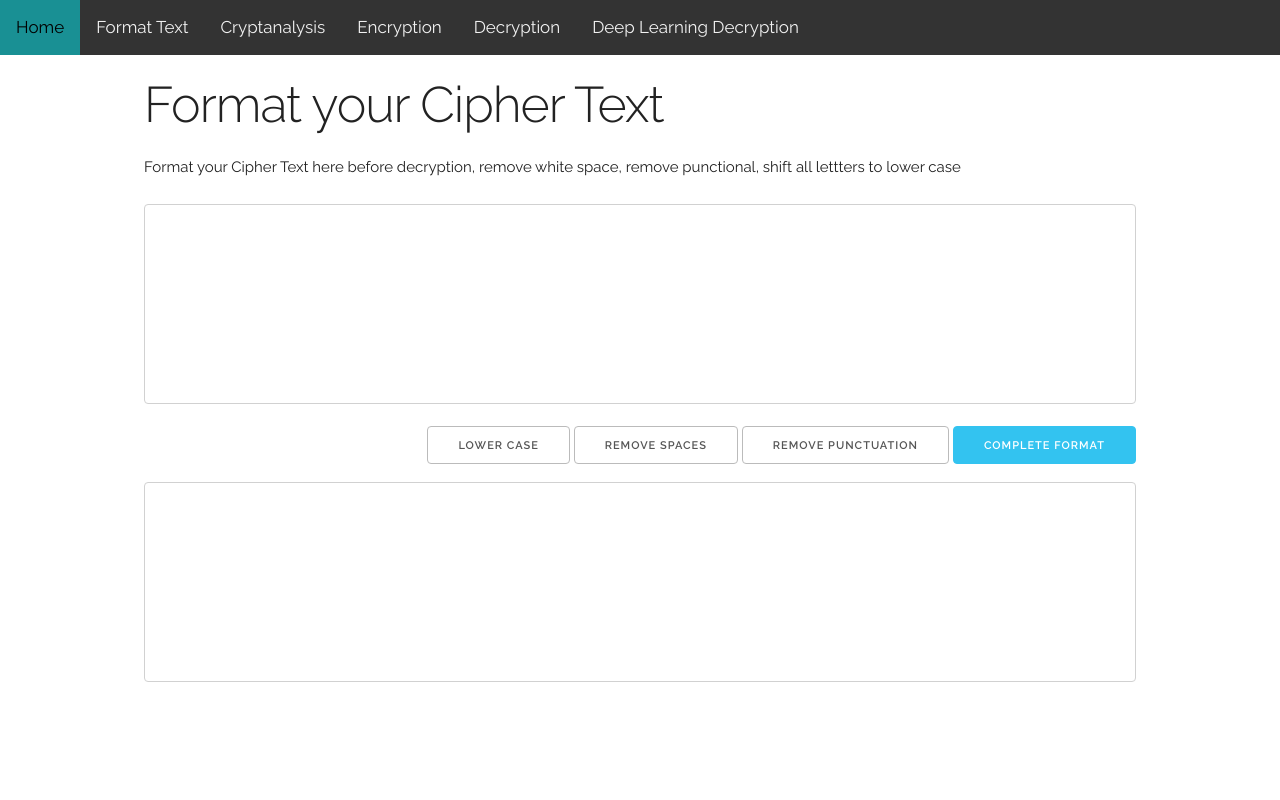
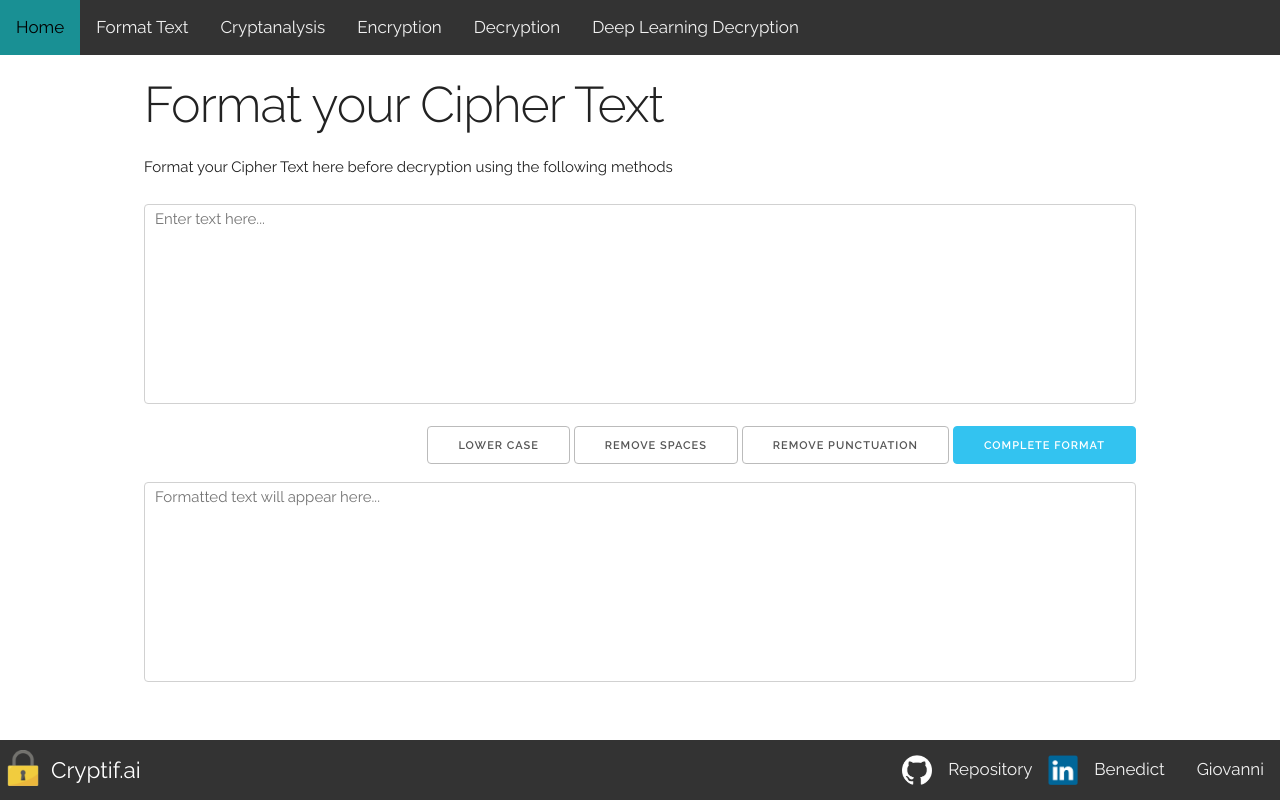
Before and after one commit to Benedict-Carling/Cryptif.ai, a Flask app: page /format in a window 1280 px wide. Run offline with Flask 2, Linux system fonts and the light colour scheme; some libraries are stand-ins or nearby versions.

Commit message:
Added linking footer

```diff
--- a/src/templates/format.html
+++ b/src/templates/format.html
@@ -2,11 +2,14 @@
 
 <h1>Format your Cipher Text</h1>
 <p>
-  Format your Cipher Text here before decryption, remove white space, remove
-  punctional, shift all lettters to lower case
+  Format your Cipher Text here before decryption using the following methods
 </p>
 <form method="post">
-  <textarea type="text" name="C_text"></textarea>
+  <textarea
+    type="text"
+    name="C_text"
+    placeholder="Enter text here..."
+  ></textarea>
   <div style="float: right; margin-bottom: 7.5px">
     <button name="format" type="submit" value="LowerCase">Lower Case</button>
     <button name="format" type="submit" value="RemoveSpaces">
@@ -26,5 +29,7 @@
   </div>
 </form>
 
-<textarea>{{ Cipher_text }}</textarea>
+<textarea placeholder="Formatted text will appear here...">{{
+  Cipher_text
+}}</textarea>
 {% endblock content %}
--- a/src/templates/index.html
+++ b/src/templates/index.html
@@ -24,6 +24,23 @@
     />
 
     <style>
+      html {
+        position: relative;
+        min-height: 100%
+      }
+
+      .wrapper {
+        margin-bottom: 60px
+      }
+
+      .container {
+        margin-top: 75px;
+        padding-left: 16px;
+        padding-right: 16px;
+        max-width: 100%;
+        overflow-x: hidden;
+      }
+
       textarea {
         width: 100%;
         height: 200px;
@@ -56,34 +73,59 @@
         background-color: rgb(25, 144, 148);
       }
 
-      .container {
-        margin-top: 75px;
-        padding-left: 16px;
-        padding-right: 16px;
-        max-width: 100%;
-        overflow-x: hidden;
+      .bottomnav {
+        background-color: #333;
+        bottom: 0;
+        position: absolute;
+        width: 100%;
+        z-index: 9999;
+        height: 60px;
+        display: flex;
+        flex-direction: row;
+        align-items: center;
+        justify-content: flex-end
       }
 
-      .borderexample {
-        border-style:solid;
-        border-color:#287EC7;
+      .bottomnav a {
+        float: left;
+        color: #f2f2f2;
+        text-align: center;
+        padding: 14px 16px;
+        text-decoration: none;
+        font-size: 17px;
       }
 
+      :focus {
+        outline: none;
+      }
     </style>
   </head>
   <body>
-    <div class="topnav">
+    <div class="wrapper">
+      <header class="topnav">
         <a class="active" href="/">Home</a>
         <a href="/format">Format Text</a>
         <a href="/cryptanalysis">Cryptanalysis</a>
         <a href="/encryption">Encryption</a>
         <a href="/decryption">Decryption</a>
         <a href="/deepLearning">Deep Learning Decryption</a>
-    </div>
+      </header>
 
       <div class="container">
         {% block content %} {% endblock content %}
       </div>
+
+      <footer class="bottomnav">
+        <img style="padding-left: 5px; padding-bottom: 5px" height="60%" src="{{ url_for('static', filename='favicon.ico') }}">
+        <h style="padding-left: 10px;  margin-right: auto; color: white; font-size: 150%">Cryptif.ai</h>
+        <img height="50%" src="{{ url_for('static', filename='github.png') }}">
+        <a href="https://github.com/Benedict-Carling/Cryptif.ai">Repository</a>
+        <img height="50%" src="{{ url_for('static', filename='linkedIn.png') }}">
+        <a href="https://www.linkedin.com/in/benedict-carling/">Benedict</a>
+        <a href="https://www.linkedin.com/in/giovanni-passerello-456949180">Giovanni</a>
+      </footer>
+      </div>
+    </div>
     <script src="https://ajax.googleapis.com/ajax/libs/jquery/1.11.3/jquery.min.js"></script>
   </body>
 </html>
```
Also changed, not shown: src/templates/cryptanalysis.html (+219 -160 lines), src/static/github.png (added), src/static/linkedIn.png (added). Lines whose indentation alone changed are shown as unchanged.
